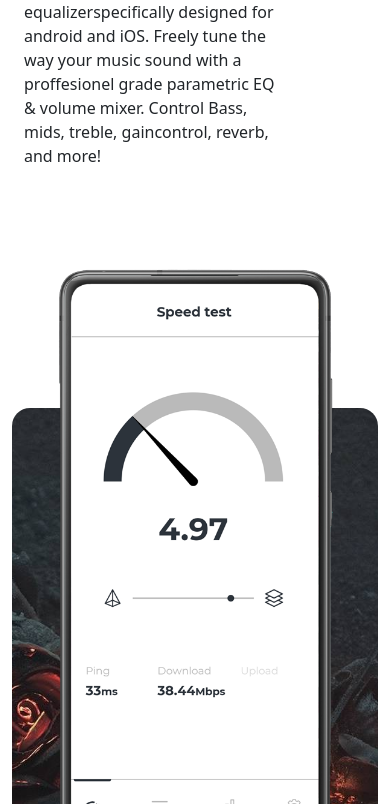
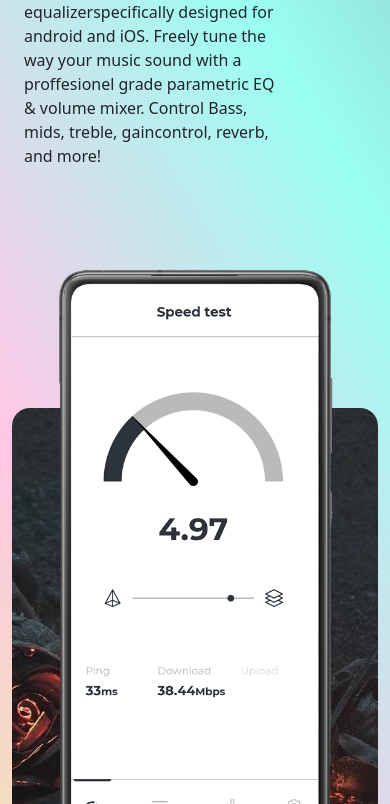
Before and after one commit to Praveenkumar-skillsafari/project-3, a plain HTML site: page index.html in a window 390 px wide. Shown: the part 295-1099 px from the top of the page. Drawn offline with nearby package versions, Linux system fonts and the light colour scheme.

Commit message:
Update style.css

```diff
--- a/style.css
+++ b/style.css
@@ -74,7 +74,7 @@ button:hover {
     width: 100%;
     overflow-x: hidden;
   }
-  body {
+  .container-fluid {
     background-image: none;
   }
   .section {
```
